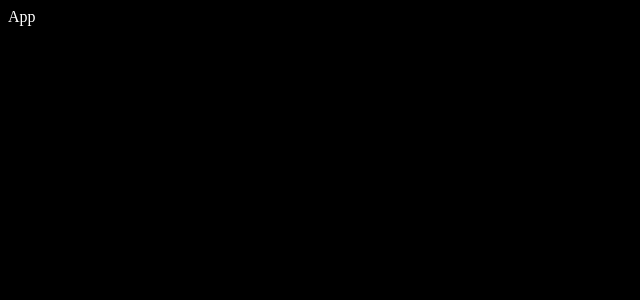
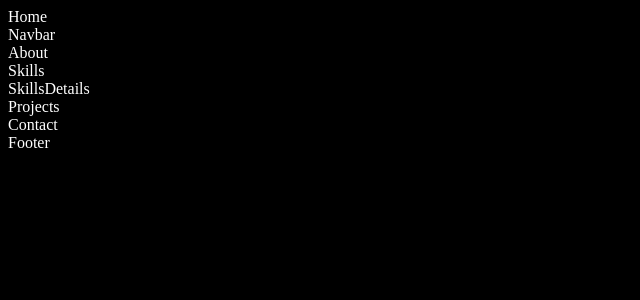
Before and after one commit to ash14ish/My-Portfolio, a React (Create React App) app: page / in a window 1280 px wide. Shown: the top 300 px of the page, without its empty margins (0-640 px from the left). Built offline with nearby package versions, Linux system fonts and the light colour scheme.

Commit message:
portfolio

```diff
--- a/src/App.jsx
+++ b/src/App.jsx
@@ -1,7 +1,27 @@
 import React from "react";
 
+import Header from "./components/Home/Home";
+import Navbar from "./components/Navbar/Navbar";
+import About from "./components/about/about";
+import Skills from "./components/Skills/Skills";
+import SkillsDetails from "./components/SkillsDetails/SkillsDetails";
+import Projects from "./components/Projects/Project";
+import Contact from "./components/Contact/Contact";
+import Footer from "./components/Footer/Footer";
+
 const App = () => {
-  return <div>App</div>;
+  return (
+    <>
+      <Header />
+      <Navbar />
+      <About />
+      <Skills />
+      <SkillsDetails />
+      <Projects />
+      <Contact />
+      <Footer />
+    </>
+  );
 };
 
 export default App;
--- /dev/null
+++ b/src/components/Home/Home.jsx
@@ -0,0 +1,8 @@
+import React from "react";
+import "./Home.css";
+
+const Home = () => {
+  return <div>Home</div>;
+};
+
+export default Home;
```
Also changed, not shown: src/components/Header/Header.jsx (deleted, +0 -8 lines), src/components/Home/Home.css (added).
